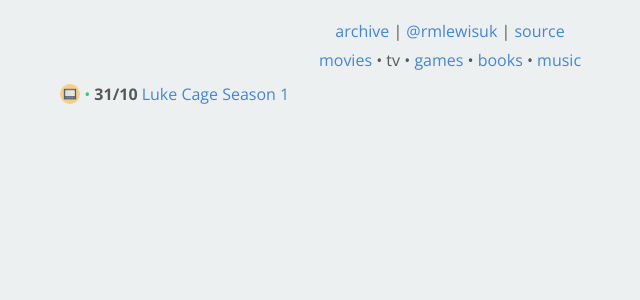
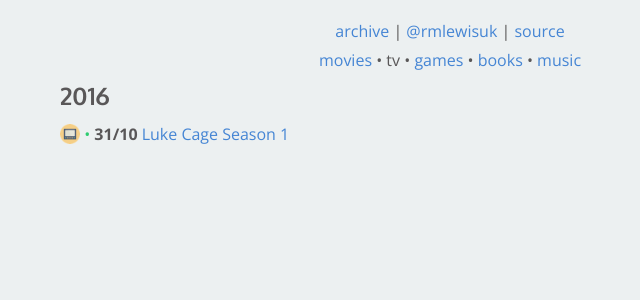
Before and after one commit to rknightuk/media.rbbl.ws, a Jekyll site: the page built from archive/tv.md, in a window 1280 px wide. Shown: the top 300 px of the page, without its empty margins (190-830 px from the left). Built offline with Jekyll 4.4.1, drawn with Linux system fonts in a browser that asks for light colours.

Commit message:
Archives 🙌

```diff
--- a/_layouts/archive.html
+++ b/_layouts/archive.html
@@ -17,25 +17,30 @@
         {% assign archivePosts = site.posts %}
     {% endif %}
 
+    {% assign datePrinted = false %}
+    {% assign currentYear = 1000 %}
+
+    {% assign postCount = archivePosts | size %}
+
+    {% if postCount == 0 %}
+        <p>No posts yet</p>
+    {% endif %}
+
     {% for post in archivePosts %}
 
-        {% unless post.next %}
-            <h2>{{ post.date | date: '%Y' }}</h2>
-        {% else %}
-            {% capture year %}{{ post.date | date: '%Y' }}{% endcapture %}
-            {% capture nyear %}{{ post.next.date | date: '%Y' }}{% endcapture %}
+        {% assign postYear = post.date | date: "%Y" %}
 
-            {% if year != nyear %}
-                <h2>{{ post.date | date: '%Y' }}</h2>
-            {% endif %}
+        {% unless postYear == currentYear %}
+            <h2>{{ postYear }}</h2>
         {% endunless %}
 
+        {% assign currentYear = postYear %}
 
-            <p>
-                <img src="/assets/img/icons/{{ post.category }}.png" class="archive-icon"> <span class="post--rating-{{ post.rate }}">&bull;</span> <span class="subtitle">
-                    {{ post.date | date: "%d/%m" }}
-                </span> <a href="{{ post.url }}">{{ post.title }}</a>
-            </p>
+        <p>
+            <img src="/assets/img/icons/{{ post.category }}.png" class="archive-icon"> <span class="post--rating-{{ post.rate }}">&bull;</span> <span class="subtitle">
+                {{ post.date | date: "%d/%m" }}
+            </span> <a href="{{ post.url }}">{{ post.title }}</a>
+        </p>
 
     {% endfor %}
 </div>
--- a/_layouts/post.html
+++ b/_layouts/post.html
@@ -2,7 +2,7 @@
 
 <article class="post">
     <div class="post--icon">
-        <img src="/assets/img/icons/{{ page.type }}.png">
+        <img src="/assets/img/icons/{{ page.category }}.png">
     </div>
     <div class="post--content">
         <div>
```
